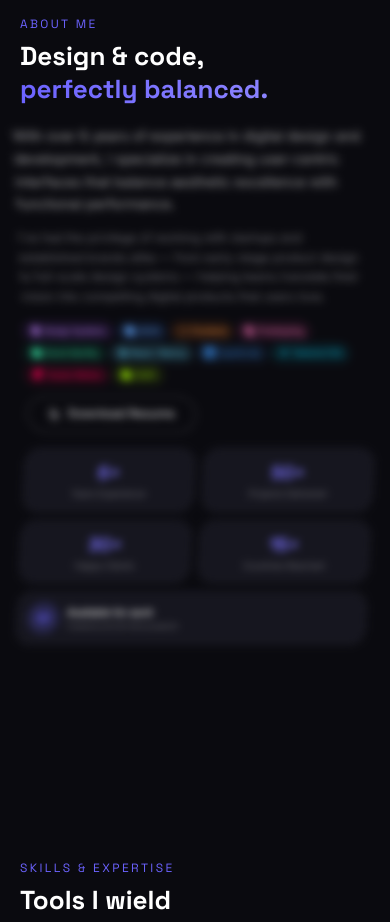
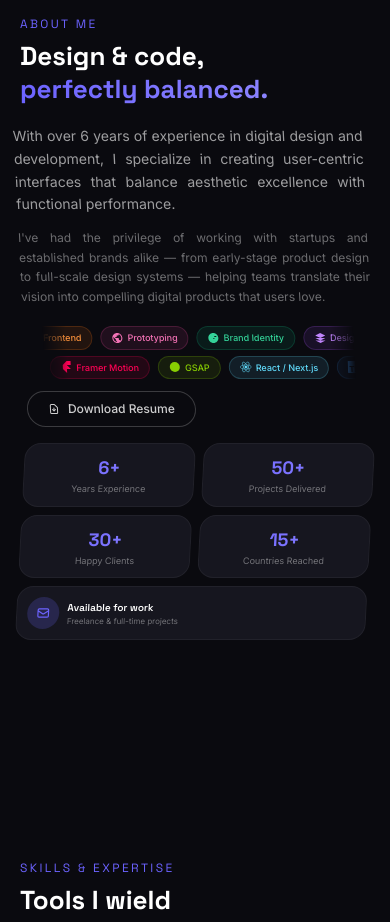
Before and after one commit to tatabiinhairudinambo/portfoliopro, a React (Vite) app: page / in a window 390 px wide. Shown: the part 900-1822 px from the top of the page. Built offline with nearby package versions, Linux system fonts and the light colour scheme.

Commit message:
Shift PORTFOLIO text upward toward hanger area

```diff
--- a/src/components/About.jsx
+++ b/src/components/About.jsx
@@ -18,29 +18,27 @@ const fadeUp = {
 }
 
 const fromLeft = {
-  hidden: { opacity: 0, x: -60, skewX: 3, filter: 'blur(4px)', transition: { duration: 0.6 } },
+  hidden: { opacity: 0, x: -60, skewX: 3, transition: { duration: 0.6 } },
   visible: {
     opacity: 1,
     x: 0,
     skewX: 0,
-    filter: 'blur(0px)',
     transition: { duration: 0.9, ease: [0.25, 0.1, 0.25, 1] },
   },
 }
 
 const fromRight = {
-  hidden: { opacity: 0, x: 60, skewX: -3, filter: 'blur(4px)', transition: { duration: 0.6 } },
+  hidden: { opacity: 0, x: 60, skewX: -3, transition: { duration: 0.6 } },
   visible: {
     opacity: 1,
     x: 0,
     skewX: 0,
-    filter: 'blur(0px)',
     transition: { duration: 0.9, ease: [0.25, 0.1, 0.25, 1] },
   },
 }
 
 const mobileFromLeft = {
-  hidden: { opacity: 0, x: -15, transition: { duration: 0.5 } },
+  hidden: { opacity: 0, x: -20, transition: { duration: 0.5 } },
   visible: {
     opacity: 1,
     x: 0,
@@ -49,7 +47,7 @@ const mobileFromLeft = {
 }
 
 const mobileFromRight = {
-  hidden: { opacity: 0, x: 15, transition: { duration: 0.5 } },
+  hidden: { opacity: 0, x: 20, transition: { duration: 0.5 } },
   visible: {
     opacity: 1,
     x: 0,
@@ -79,19 +77,19 @@ const stats = [
 ]
 
 const row1Tags = [
-  { label: 'Design Systems', color: 'bg-purple-500/10 border-purple-500/20 text-purple-400', icon: <svg className="w-3 h-3" viewBox="0 0 24 24" fill="currentColor"><path d="M12 2L2 7l10 5 10-5-10-5zM2 17l10 5 10-5M2 12l10 5 10-5"/></svg> },
-  { label: 'UI/UX', color: 'bg-blue-500/10 border-blue-500/20 text-blue-400', icon: <svg className="w-3 h-3" viewBox="0 0 24 24" fill="currentColor"><path d="M12 2C6.48 2 2 6.48 2 12s4.48 10 10 10 10-4.48 10-10S17.52 2 12 2zm-2 15l-5-5 1.41-1.41L10 14.17l7.59-7.59L19 8l-9 9z"/></svg> },
-  { label: 'Frontend', color: 'bg-orange-500/10 border-orange-500/20 text-orange-400', icon: <svg className="w-3 h-3" viewBox="0 0 24 24" fill="currentColor"><path d="M9.4 16.6L4.8 12l4.6-4.6L8 6l-6 6 6 6 1.4-1.4zm5.2 0l4.6-4.6-4.6-4.6L16 6l6 6-6 6-1.4-1.4z"/></svg> },
-  { label: 'Prototyping', color: 'bg-pink-500/10 border-pink-500/20 text-pink-400', icon: <svg className="w-3 h-3" viewBox="0 0 24 24" fill="currentColor"><path d="M12 2C6.48 2 2 6.48 2 12s4.48 10 10 10 10-4.48 10-10S17.52 2 12 2zm-1 17.93c-3.95-.49-7-3.85-7-7.93 0-.62.08-1.21.21-1.79L9 15v1c0 1.1.9 2 2 2v1.93zm6.9-2.54c-.26-.81-1-1.39-1.9-1.39h-1v-3c0-.55-.45-1-1-1H8v-2h2c.55 0 1-.45 1-1V7h2c1.1 0 2-.9 2-2v-.41c2.93 1.19 5 4.06 5 7.41 0 2.08-.8 3.97-2.1 5.39z"/></svg> },
-  { label: 'Brand Identity', color: 'bg-emerald-500/10 border-emerald-500/20 text-emerald-400', icon: <svg className="w-3 h-3" viewBox="0 0 24 24" fill="currentColor"><path d="M12 22C6.477 22 2 17.523 2 12S6.477 2 12 2s10 4.477 10 10-4.477 10-10 10zm-3.5-8v2H8v-2h.5zM16 8h-2v2h2V8zm-2 4h-2v2h2v-2zm4-4h-2v2h2v-2z"/></svg> },
+  { label: 'Design Systems', color: 'bg-purple-500/10 border-purple-500/20 text-purple-400', icon: <svg className="w-3 h-3" viewBox="0 0 24 24" fill="currentColor"><path d="M12 2L2 7l10 5 10-5-10-5zM2 17l10 5 10-5M2 12l10 5 10-5" /></svg> },
+  { label: 'UI/UX', color: 'bg-blue-500/10 border-blue-500/20 text-blue-400', icon: <svg className="w-3 h-3" viewBox="0 0 24 24" fill="currentColor"><path d="M12 2C6.48 2 2 6.48 2 12s4.48 10 10 10 10-4.48 10-10S17.52 2 12 2zm-2 15l-5-5 1.41-1.41L10 14.17l7.59-7.59L19 8l-9 9z" /></svg> },
+  { label: 'Frontend', color: 'bg-orange-500/10 border-orange-500/20 text-orange-400', icon: <svg className="w-3 h-3" viewBox="0 0 24 24" fill="currentColor"><path d="M9.4 16.6L4.8 12l4.6-4.6L8 6l-6 6 6 6 1.4-1.4zm5.2 0l4.6-4.6-4.6-4.6L16 6l6 6-6 6-1.4-1.4z" /></svg> },
+  { label: 'Prototyping', color: 'bg-pink-500/10 border-pink-500/20 text-pink-400', icon: <svg className="w-3 h-3" viewBox="0 0 24 24" fill="currentColor"><path d="M12 2C6.48 2 2 6.48 2 12s4.48 10 10 10 10-4.48 10-10S17.52 2 12 2zm-1 17.93c-3.95-.49-7-3.85-7-7.93 0-.62.08-1.21.21-1.79L9 15v1c0 1.1.9 2 2 2v1.93zm6.9-2.54c-.26-.81-1-1.39-1.9-1.39h-1v-3c0-.55-.45-1-1-1H8v-2h2c.55 0 1-.45 1-1V7h2c1.1 0 2-.9 2-2v-.41c2.93 1.19 5 4.06 5 7.41 0 2.08-.8 3.97-2.1 5.39z" /></svg> },
+  { label: 'Brand Identity', color: 'bg-emerald-500/10 border-emerald-500/20 text-emerald-400', icon: <svg className="w-3 h-3" viewBox="0 0 24 24" fill="currentColor"><path d="M12 22C6.477 22 2 17.523 2 12S6.477 2 12 2s10 4.477 10 10-4.477 10-10 10zm-3.5-8v2H8v-2h.5zM16 8h-2v2h2V8zm-2 4h-2v2h2v-2zm4-4h-2v2h2v-2z" /></svg> },
 ]
 
 const row2Tags = [
-  { label: 'React / Next.js', color: 'bg-[#61DAFB]/10 border-[#61DAFB]/20 text-[#61DAFB]', icon: <svg className="w-3 h-3" viewBox="0 0 24 24" fill="currentColor"><circle cx="12" cy="12" r="2.5"/><g fill="none" stroke="currentColor" strokeWidth="1"><ellipse rx="11" ry="4.2" cx="12" cy="12"/><ellipse rx="11" ry="4.2" cx="12" cy="12" transform="rotate(60 12 12)"/><ellipse rx="11" ry="4.2" cx="12" cy="12" transform="rotate(120 12 12)"/></g></svg> },
-  { label: 'TypeScript', color: 'bg-[#3178C6]/10 border-[#3178C6]/20 text-[#3178C6]', icon: <svg className="w-3 h-3" viewBox="0 0 24 24" fill="currentColor"><path d="M1.125 0C.502 0 0 .502 0 1.125v21.75C0 23.498.502 24 1.125 24h21.75c.623 0 1.125-.502 1.125-1.125V1.125C24 .502 23.498 0 22.875 0zm17.363 9.75c.612 0 1.154.037 1.627.111a6.38 6.38 0 011.306.34v2.458a3.95 3.95 0 00-.643-.361 5.093 5.093 0 00-.717-.26 5.453 5.453 0 00-1.426-.2c-.3 0-.573.028-.819.086a2.1 2.1 0 00-.623.242c-.17.104-.3.229-.393.374a.888.888 0 00-.14.49c0 .196.053.373.156.529.104.156.252.304.443.444s.423.276.696.41c.273.135.582.274.926.416.47.197.892.407 1.266.628.374.222.695.473.963.753.268.279.472.598.614.957.142.359.214.776.214 1.253 0 .657-.125 1.21-.373 1.656a3.033 3.033 0 01-1.012 1.085 4.38 4.38 0 01-1.487.596c-.566.12-1.163.18-1.79.18a9.916 9.916 0 01-1.84-.164 5.544 5.544 0 01-1.512-.493v-2.63a5.033 5.033 0 003.237 1.2c.333 0 .624-.03.872-.09.249-.06.456-.144.623-.25.166-.108.29-.234.373-.38a1.023 1.023 0 00-.074-1.089 2.12 2.12 0 00-.537-.5 5.597 5.597 0 00-.807-.444 27.72 27.72 0 00-1.007-.436c-.918-.383-1.602-.852-2.053-1.405-.45-.553-.676-1.222-.676-2.005 0-.614.123-1.141.369-1.582.246-.441.58-.804 1.004-1.089a4.494 4.494 0 011.47-.629 7.536 7.536 0 011.77-.201zm-15.113.188h9.563v2.166H9.506v9.646H6.789v-9.646H3.375z"/></svg> },
-  { label: 'Tailwind CSS', color: 'bg-[#06B6D4]/10 border-[#06B6D4]/20 text-[#06B6D4]', icon: <svg className="w-3 h-3" viewBox="0 0 24 24" fill="currentColor"><path d="M12 6c-2.67 0-4.33 1.33-5 4 1-1.33 2.17-1.83 3.5-1.5.76.19 1.3.74 1.9 1.35.98 1 2.13 2.15 4.6 2.15 2.67 0 4.33-1.33 5-4-1 1.33-2.17 1.83-3.5 1.5-.76-.19-1.3-.74-1.9-1.35C15.92 7.15 14.77 6 12 6zm-5 6c-2.67 0-4.33 1.33-5 4 1-1.33 2.17-1.83 3.5-1.5.76.19 1.3.74 1.9 1.35C8.08 15 9.23 16.15 11.7 16.15c2.67 0 4.33-1.33 5-4-1 1.33-2.17 1.83-3.5 1.5-.76-.19-1.3-.74-1.9-1.35C10.92 13.15 9.77 12 7 12z"/></svg> },
-  { label: 'Framer Motion', color: 'bg-[#FF0055]/10 border-[#FF0055]/20 text-[#FF0055]', icon: <svg className="w-3 h-3" viewBox="0 0 24 24" fill="currentColor"><path d="M4 0h16v8H12l8 8H12v8l-8-8V8L12 0z"/></svg> },
-  { label: 'GSAP', color: 'bg-[#88CE02]/10 border-[#88CE02]/20 text-[#88CE02]', icon: <svg className="w-3 h-3" viewBox="0 0 24 24" fill="currentColor"><circle cx="12" cy="12" r="10"/></svg> },
+  { label: 'React / Next.js', color: 'bg-[#61DAFB]/10 border-[#61DAFB]/20 text-[#61DAFB]', icon: <svg className="w-3 h-3" viewBox="0 0 24 24" fill="currentColor"><circle cx="12" cy="12" r="2.5" /><g fill="none" stroke="currentColor" strokeWidth="1"><ellipse rx="11" ry="4.2" cx="12" cy="12" /><ellipse rx="11" ry="4.2" cx="12" cy="12" transform="rotate(60 12 12)" /><ellipse rx="11" ry="4.2" cx="12" cy="12" transform="rotate(120 12 12)" /></g></svg> },
+  { label: 'TypeScript', color: 'bg-[#3178C6]/10 border-[#3178C6]/20 text-[#3178C6]', icon: <svg className="w-3 h-3" viewBox="0 0 24 24" fill="currentColor"><path d="M1.125 0C.502 0 0 .502 0 1.125v21.75C0 23.498.502 24 1.125 24h21.75c.623 0 1.125-.502 1.125-1.125V1.125C24 .502 23.498 0 22.875 0zm17.363 9.75c.612 0 1.154.037 1.627.111a6.38 6.38 0 011.306.34v2.458a3.95 3.95 0 00-.643-.361 5.093 5.093 0 00-.717-.26 5.453 5.453 0 00-1.426-.2c-.3 0-.573.028-.819.086a2.1 2.1 0 00-.623.242c-.17.104-.3.229-.393.374a.888.888 0 00-.14.49c0 .196.053.373.156.529.104.156.252.304.443.444s.423.276.696.41c.273.135.582.274.926.416.47.197.892.407 1.266.628.374.222.695.473.963.753.268.279.472.598.614.957.142.359.214.776.214 1.253 0 .657-.125 1.21-.373 1.656a3.033 3.033 0 01-1.012 1.085 4.38 4.38 0 01-1.487.596c-.566.12-1.163.18-1.79.18a9.916 9.916 0 01-1.84-.164 5.544 5.544 0 01-1.512-.493v-2.63a5.033 5.033 0 003.237 1.2c.333 0 .624-.03.872-.09.249-.06.456-.144.623-.25.166-.108.29-.234.373-.38a1.023 1.023 0 00-.074-1.089 2.12 2.12 0 00-.537-.5 5.597 5.597 0 00-.807-.444 27.72 27.72 0 00-1.007-.436c-.918-.383-1.602-.852-2.053-1.405-.45-.553-.676-1.222-.676-2.005 0-.614.123-1.141.369-1.582.246-.441.58-.804 1.004-1.089a4.494 4.494 0 011.47-.629 7.536 7.536 0 011.77-.201zm-15.113.188h9.563v2.166H9.506v9.646H6.789v-9.646H3.375z" /></svg> },
+  { label: 'Tailwind CSS', color: 'bg-[#06B6D4]/10 border-[#06B6D4]/20 text-[#06B6D4]', icon: <svg className="w-3 h-3" viewBox="0 0 24 24" fill="currentColor"><path d="M12 6c-2.67 0-4.33 1.33-5 4 1-1.33 2.17-1.83 3.5-1.5.76.19 1.3.74 1.9 1.35.98 1 2.13 2.15 4.6 2.15 2.67 0 4.33-1.33 5-4-1 1.33-2.17 1.83-3.5 1.5-.76-.19-1.3-.74-1.9-1.35C15.92 7.15 14.77 6 12 6zm-5 6c-2.67 0-4.33 1.33-5 4 1-1.33 2.17-1.83 3.5-1.5.76.19 1.3.74 1.9 1.35C8.08 15 9.23 16.15 11.7 16.15c2.67 0 4.33-1.33 5-4-1 1.33-2.17 1.83-3.5 1.5-.76-.19-1.3-.74-1.9-1.35C10.92 13.15 9.77 12 7 12z" /></svg> },
+  { label: 'Framer Motion', color: 'bg-[#FF0055]/10 border-[#FF0055]/20 text-[#FF0055]', icon: <svg className="w-3 h-3" viewBox="0 0 24 24" fill="currentColor"><path d="M4 0h16v8H12l8 8H12v8l-8-8V8L12 0z" /></svg> },
+  { label: 'GSAP', color: 'bg-[#88CE02]/10 border-[#88CE02]/20 text-[#88CE02]', icon: <svg className="w-3 h-3" viewBox="0 0 24 24" fill="currentColor"><circle cx="12" cy="12" r="10" /></svg> },
 ]
 
 export default function About({ active }) {
@@ -125,25 +123,45 @@ export default function About({ active }) {
 
         <div className="grid md:grid-cols-2 gap-4 md:gap-12 lg:gap-16">
           <motion.div variants={leftAnim} className="space-y-3 md:space-y-5">
-            <p className="text-white/60 text-sm md:text-lg leading-relaxed">
+            <p className="text-white/60 text-sm md:text-lg leading-relaxed text-justify">
               With over 6 years of experience in digital design and development,
               I specialize in creating user-centric interfaces that balance aesthetic
               excellence with functional performance.
             </p>
-            <p className="text-white/40 text-xs md:text-sm leading-relaxed">
+            <p className="text-white/40 text-xs md:text-sm leading-relaxed text-justify">
               I've had the privilege of working with startups and established brands
               alike — from early-stage product design to full-scale design systems —
               helping teams translate their vision into compelling digital products
               that users love.
             </p>
-            <div className="md:hidden pt-1">
-              <div className="flex flex-wrap gap-1">
-                {[...row1Tags, ...row2Tags].map((tag, i) => (
-                  <span key={`mob-${i}`} className={`inline-flex items-center gap-0.5 px-1.5 py-0.5 text-[8px] font-medium border rounded-full whitespace-nowrap ${tag.color}`}>
-                    {tag.icon}
-                    {tag.label}
-                  </span>
-                ))}
+            <div className="md:hidden pt-2 space-y-1.5 overflow-hidden w-full max-w-[80vw] mx-auto">
+              <div className="overflow-hidden w-full [mask-image:linear-gradient(to_right,transparent,black_8%,black_92%,transparent)]">
+                <motion.div
+                  className="flex gap-2 w-max whitespace-nowrap"
+                  animate={{ x: ['0%', '-50%'] }}
+                  transition={{ repeat: Infinity, duration: 15, ease: 'linear' }}
+                >
+                  {[...row1Tags, ...row1Tags].map((tag, i) => (
+                    <span key={`mob-r1-${i}`} className={`inline-flex items-center gap-1 px-2.5 py-1 text-[9px] font-medium border rounded-full ${tag.color}`}>
+                      {tag.icon}
+                      {tag.label}
+                    </span>
+                  ))}
+                </motion.div>
+              </div>
+              <div className="overflow-hidden w-full [mask-image:linear-gradient(to_right,transparent,black_8%,black_92%,transparent)]">
+                <motion.div
+                  className="flex gap-2 w-max whitespace-nowrap"
+                  animate={{ x: ['-50%', '0%'] }}
+                  transition={{ repeat: Infinity, duration: 18, ease: 'linear' }}
+                >
+                  {[...row2Tags, ...row2Tags].map((tag, i) => (
+                    <span key={`mob-r2-${i}`} className={`inline-flex items-center gap-1 px-2.5 py-1 text-[9px] font-medium border rounded-full ${tag.color}`}>
+                      {tag.icon}
+                      {tag.label}
+                    </span>
+                  ))}
+                </motion.div>
               </div>
             </div>
             <div className="hidden md:block pt-2 space-y-2 overflow-hidden">
--- a/src/components/Hero.jsx
+++ b/src/components/Hero.jsx
@@ -84,7 +84,7 @@ export default function Hero({ scrollTo }) {
           variants={slideLeft}
           initial="hidden"
           animate="visible"
-          className="font-display font-black text-[18vw] md:text-[18vw] leading-none tracking-tighter uppercase whitespace-nowrap text-center w-full"
+          className="font-display font-black text-[18vw] md:text-[18vw] leading-none tracking-tighter uppercase whitespace-nowrap text-center w-full -translate-y-16 md:-translate-y-24"
         >
           <span className="text-white/5">PORT</span><span className="text-blue-500/10">FOLIO</span>
         </motion.h1>
@@ -208,7 +208,7 @@ export default function Hero({ scrollTo }) {
           variants={slideLeft}
           initial="hidden"
           animate="visible"
-          className="font-display font-black text-[18vw] md:text-[18vw] leading-none tracking-tighter uppercase whitespace-nowrap text-center w-full"
+          className="font-display font-black text-[18vw] md:text-[18vw] leading-none tracking-tighter uppercase whitespace-nowrap text-center w-full -translate-y-16 md:-translate-y-24"
           style={{ color: 'transparent' }}
         >
           <span style={{ WebkitTextStroke: '2px rgba(255,255,255,0.2)' }}>PORT</span><span style={{ WebkitTextStroke: '2px rgba(59,130,246,0.6)' }}>FOLIO</span>
```
